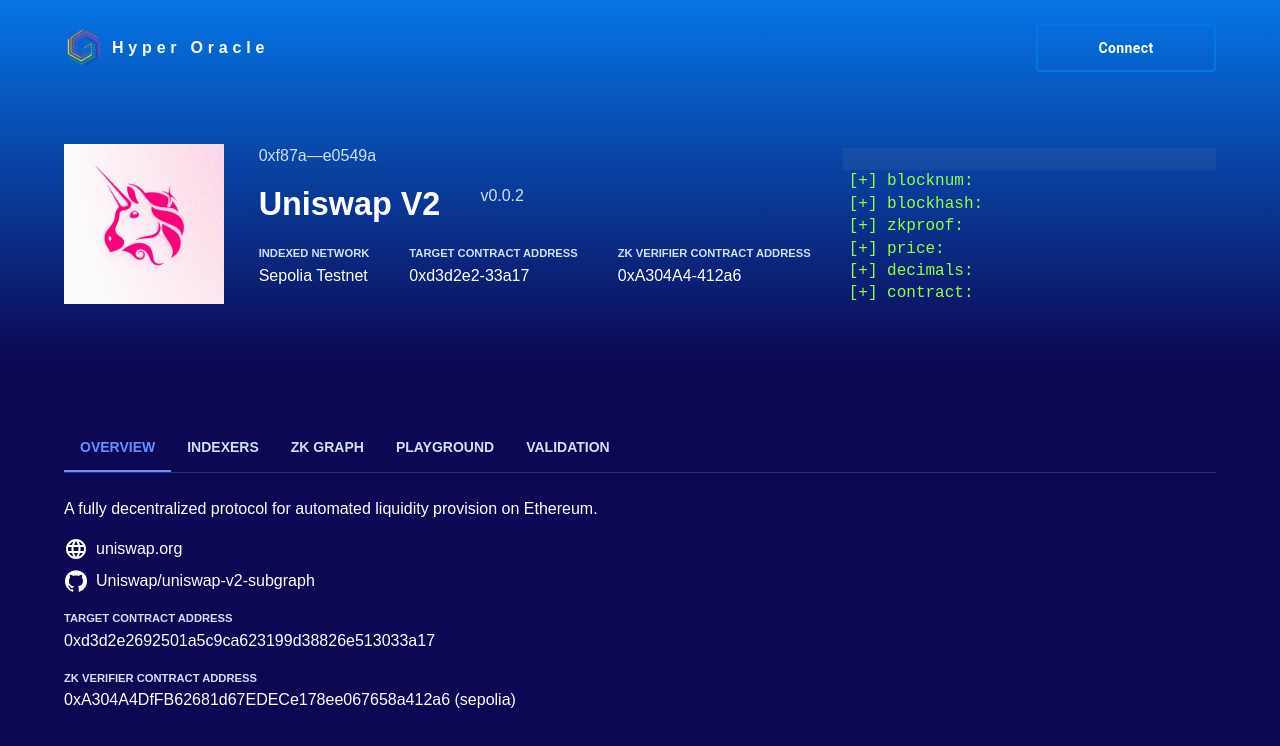
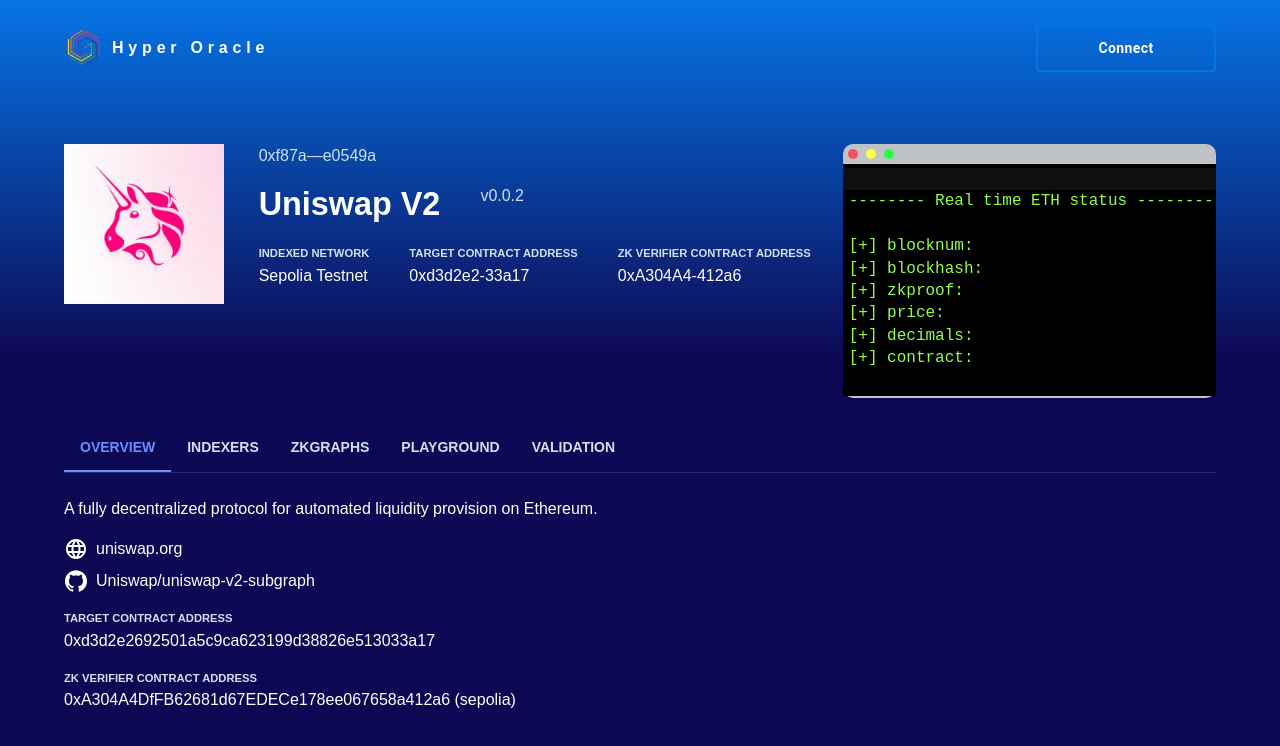
Before and after one commit to fewwwww/demoInterface, a React (Create React App) app: page / in a window 1280 px wide. Shown: the top 746 px of the page. Built offline with nearby package versions, Linux system fonts and the light colour scheme; no server answers.

Commit message:
terminal UI

```diff
--- a/public/index.html
+++ b/public/index.html
@@ -20,11 +20,11 @@
       It will be replaced with the URL of the `public` folder during the build.
       Only files inside the `public` folder can be referenced from the HTML.
 
-      Unlike "/favicon.ico" or "favicon.ico", "%PUBLIC_URL%/favicon.ico" will
+      Unlike "/favicon1.ico" or "favicon1.ico", "%PUBLIC_URL%/favicon1.ico" will
       work correctly both with client-side routing and a non-root public URL.
       Learn how to configure a non-root public URL by running `npm run build`.
     -->
-    <title>React App</title>
+    <title>Hyper Oracle | Demo</title>
   </head>
   <body>
     <noscript>You need to enable JavaScript to run this app.</noscript>
--- a/src/components/Subgraph/BasicSection/InstantBlockData/index.js
+++ b/src/components/Subgraph/BasicSection/InstantBlockData/index.js
@@ -3,6 +3,7 @@
 import {codemirrorTheme1} from "../../../../theme/codemirrorTheme";
 import {javascript} from "@codemirror/lang-javascript";
 import {useEffect, useState} from "react";
+import Box from "@mui/material/Box";
 
 
 const output = `
@@ -61,8 +62,16 @@
 
     return(
         <>
+            <Box sx={{display: 'flex', flexDirection: "row", alignItems: 'center',  gap: 1}} style={{height: "20px", width: "100%", backgroundColor: "#bdc3c7", border: "5px solid #bdc3c7",
+            borderTopLeftRadius: "10px", borderTopRightRadius: "10px"}}>
+                <Box style={{height: "10px", width: "10px", backgroundColor: "#f64f59", borderRadius: "50%"}}></Box>
+                <Box style={{height: "10px", width: "10px", backgroundColor: "#FDFC47", borderRadius: "50%"}}></Box>
+                <Box style={{height: "10px", width: "10px", backgroundColor: "#24FE41", borderRadius: "50%"}}></Box>
+            </Box>
             <CodeMirror
                 value={`
+-------- Real time ETH status --------
+
 [+] blocknum: ${data.blocknum}
 [+] blockhash: ${data.blockhash}
 [+] zkproof: ${data.zkproof}
@@ -76,6 +85,7 @@
                 extensions={[javascript({ jsx: true })]}
                 onChange={onChange}
                 basicSetup={{lineNumbers: false, highlightActiveLineGutter: false, foldGutter: false}}
+                style={{borderBottom: "2.5px solid #bdc3c7", borderBottomLeftRadius: "10px", borderBottomRightRadius: "10px"}}
             />
         </>
     )
--- a/src/components/Subgraph/TabSection/index.js
+++ b/src/components/Subgraph/TabSection/index.js
@@ -90,7 +90,7 @@
                 <Tabs value={value} onChange={handleChange} aria-label="basic tabs example">
                     <Tab label="Overview" {...a11yProps(0)} />
                     <Tab label="Indexers" {...a11yProps(1)} />
-                    <Tab label="ZK Graph" {...a11yProps(2)} />
+                    <Tab  label="zkGraphs" {...a11yProps(2)} />
                     <Tab label="Playground" {...a11yProps(3)} />
                     <Tab label="Validation" {...a11yProps(4)} />
                 </Tabs>
@@ -102,7 +102,7 @@
                 Indexers developing...
             </TabPanel>
             <TabPanel value={value} index={2}>
-                ZK Graph developing...
+                zkGraphs developing...
             </TabPanel>
             <TabPanel value={value} index={3}>
                 <Playground/>
--- a/src/components/Subgraph/ValidationSection/index.jsx
+++ b/src/components/Subgraph/ValidationSection/index.jsx
@@ -1,8 +1,6 @@
 import * as React from 'react';
 import {Button, LinearProgress, TextField} from "@mui/material";
 import {useState} from "react";
-import CheckCircleIcon from '@mui/icons-material/CheckCircle';
-import GavelIcon from '@mui/icons-material/Gavel';
 import {ethers} from "ethers";
 import abi from "../../../utils/zk/zkabi.json";
 import {uint2hexbytes32} from "../../../utils/priceToByte";
--- a/src/theme/codemirrorTheme.js
+++ b/src/theme/codemirrorTheme.js
@@ -80,7 +80,7 @@
 export const codemirrorTheme1 = createTheme({
     theme: 'light',
     settings: {
-        background: 'transparent',
+        background: '#000000',
         foreground: '#94ff41',
         caret: '#5d00ff',
         selection: '#036dd626',
```
Also changed, not shown: 2 other files (tests, documents, lock files or other folders).
